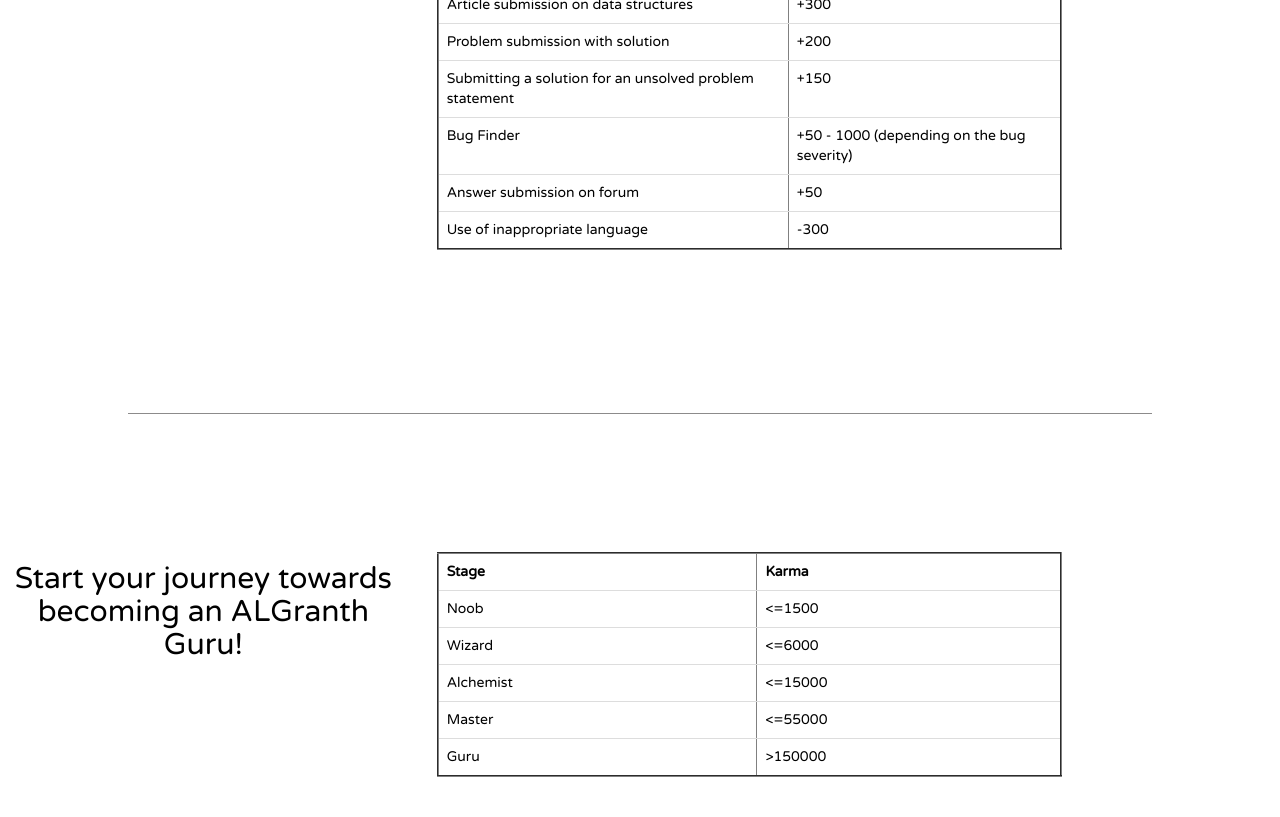
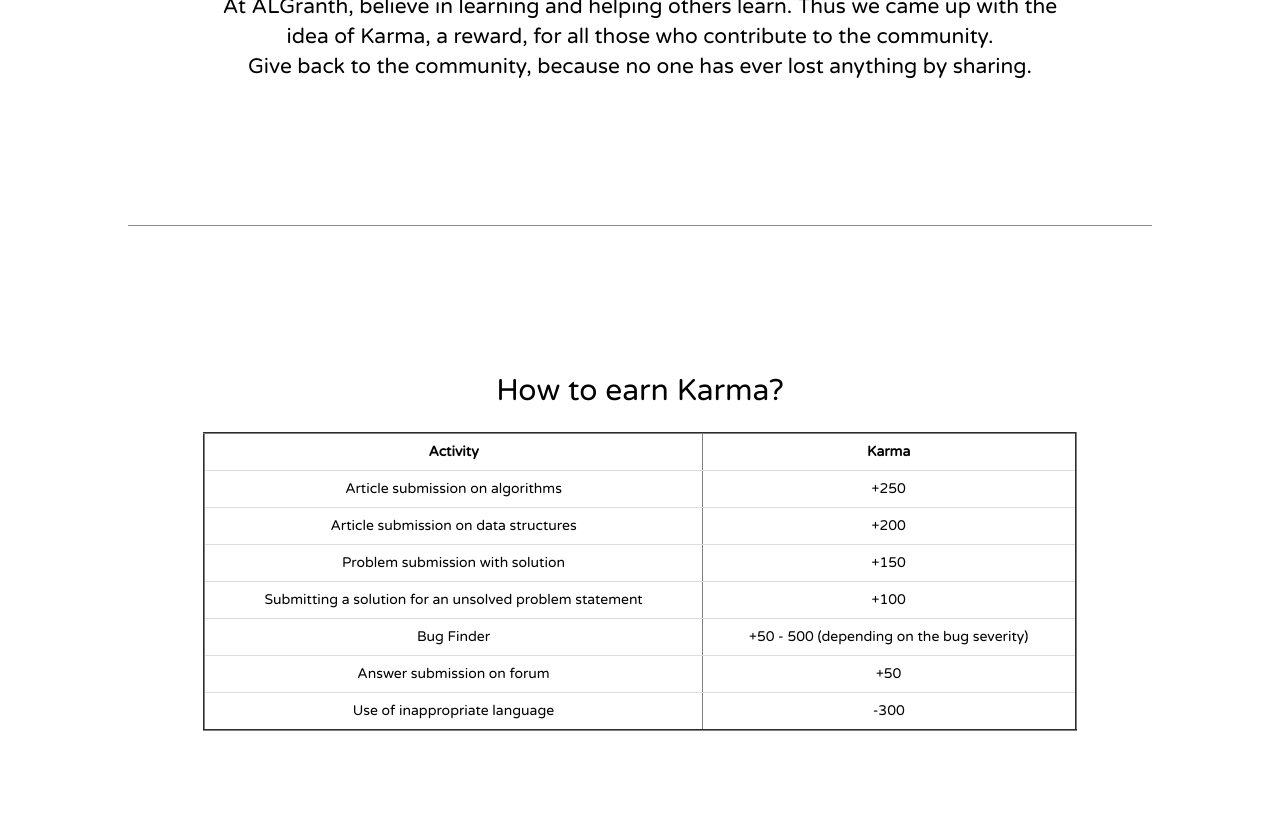
Before and after one commit to wythoff/random, a plain HTML site: page web/karma.html in a window 1280 px wide. Shown: the part 624-1441 px from the top of the page. Drawn offline with nearby package versions, Linux system fonts and the light colour scheme.

Commit message:
Updated Karma Page. Removed extra "contact us" from footer.

```diff
--- a/web/karma.css
+++ b/web/karma.css
@@ -90,7 +90,7 @@
     border-top: 1px solid #8c8b8b;
     width: 80%;
 }
-.karma .col-sm-3 {
+.karma .col-sm-8 {
     margin: 0px;
     padding: 0px;
     text-align:center;
--- a/web/karma.html
+++ b/web/karma.html
@@ -84,8 +84,9 @@
             <div class="karma">
                <div class="row">
                    <div>
-                       <center><h2 class = "col-sm-4">What is "Karma"?</h2></center>
-                       <div class = "col-sm-6">
+                       <center><h2>What is Karma?</h2></center>
+                       <div class = "col-sm-2"></div>
+                       <div class = "col-sm-8">
                        <p>
                         The sum of a person's actions in this and previous states of existence, viewed as deciding their fate in future existences is called <a href = "https://en.wikipedia.org/wiki/Karma">Karma</a>.
                         <br>Here at AlGranth, your deeds get you Karma!
@@ -99,8 +100,26 @@
             <div class="karma">
                <div class="row">
                    <div>
-                       <center><h2 class = "col-sm-4">How to earn Karma?</h2></center>
-                       <div class = "col-sm-6">
+                       <center><h2>Why Karma?</h2></center>
+                       <div class = "col-sm-2"></div>
+                       <div class = "col-sm-8">
+                       <p>
+                        At ALGranth, believe in learning and helping others learn. Thus we came up with the idea of Karma, a reward, for all those who contribute to the community.
+                        <br>
+                        Give back to the community, because no one has ever lost anything by sharing.
+                       </p>
+                       </div>
+                       <div class = "col-sm-2"></div>
+                   </div>
+                </div>
+                <hr class="karma-hr">
+            </div>
+            <div class="karma">
+               <div class="row">
+                   <div>
+                       <center><h2>How to earn Karma?</h2></center>
+                       <div class = "col-sm-2"></div>
+                       <div class = "col-sm-8">
                        <p>
                        <div class = "table-responsive">
 		                    <table align="center" border="2" cellpadding="1" cellspacing="1" class = "table">
@@ -114,19 +133,19 @@
 							</tr>
 							<tr>
 								<td>Article submission on data structures</td>
-								<td>+300</td>
+								<td>+200</td>
 							</tr>
 							<tr>
 								<td>Problem submission with solution</td>
-								<td>+200</td>
+								<td>+150</td>
 							</tr>
 							<tr>
 								<td>Submitting a solution for an unsolved problem statement</td>
-								<td>+150</td>
+								<td>+100</td>
 							</tr>
 							<tr>
 								<td>Bug Finder</td>
-								<td>+50 - 1000 (depending on the bug severity)</td>
+								<td>+50 - 500 (depending on the bug severity)</td>
 							</tr>
 							<tr>
 								<td>Answer submission on forum</td>
@@ -149,8 +168,9 @@
         <div class="karma">
                <div class="row">
                    <div>
-                       <center><h2 class = "col-sm-4">Start your journey towards becoming an ALGranth Guru!</h2></center>
-                       <div class = "col-sm-6">
+                       <center><h2>Start your journey towards becoming an ALGranth Guru!</h2></center>
+                       <div class = "col-sm-2"></div>
+                       <div class = "col-sm-8">
                        <p>
                   		 <div class = "table-responsive">
 		                    <table align="center" border="2" cellpadding="1" cellspacing="1" class = "table">
@@ -195,7 +215,7 @@
                 <div class="col-sm-2">
                     <h4 class="footerheadpad">Algranth</h4>
                     <ul class="ulfooter">
-                        <li><a href=#>Home</a></li>
+                        <li><a href="index.html">Home</a></li>
                         <li><a href=#>Earn Karma</a></li>
                         <li><a href=#>Contribute</a></li>
                     </ul>
@@ -205,7 +225,6 @@
                     <ul class="ulfooter">
                         <li><a href=#>About Us</a></li>
                         <li><a href=#>Terms of Service</a></li>
-                        <li><a href=#>Contact Us</a></li>
                     </ul>
                 </div>
                 <div class="col-sm-2">
```
